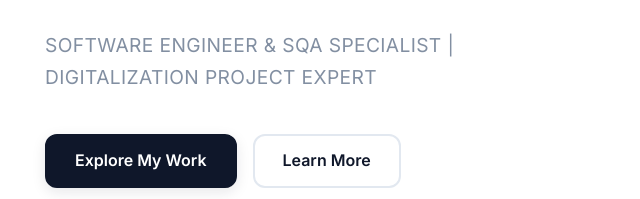
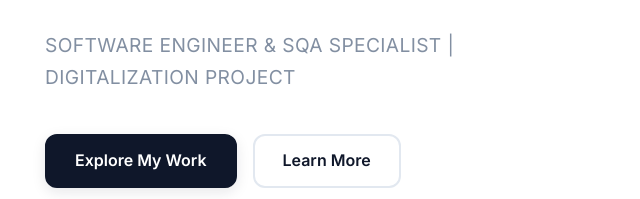
Before and after one commit to alizahmajalengka-zha/portopolio, a plain HTML site: page portopolio/index.html in a window 1280 px wide. Shown: the part 455-654 px from the top of the page, 25-665 px from the left. Drawn offline with Linux system fonts and the light colour scheme.

Commit message:
index.html

```diff
--- a/portopolio/index.html
+++ b/portopolio/index.html
@@ -24,7 +24,7 @@
     <div class="hero-container container">
         <div class="hero-content">
             <h1>Building Systems,<br><span class="highlight">Ensuring Quality.</span></h1>
-            <p class="hero-subtitle">Software Engineer & SQA Specialist | Digitalization Project Expert</p>
+            <p class="hero-subtitle">Software Engineer & SQA Specialist | Digitalization Project</p>
             <div class="hero-btns">
                 <a href="#projects" class="btn-primary">Explore My Work</a>
                 <a href="#about" class="btn-secondary">Learn More</a>
```
